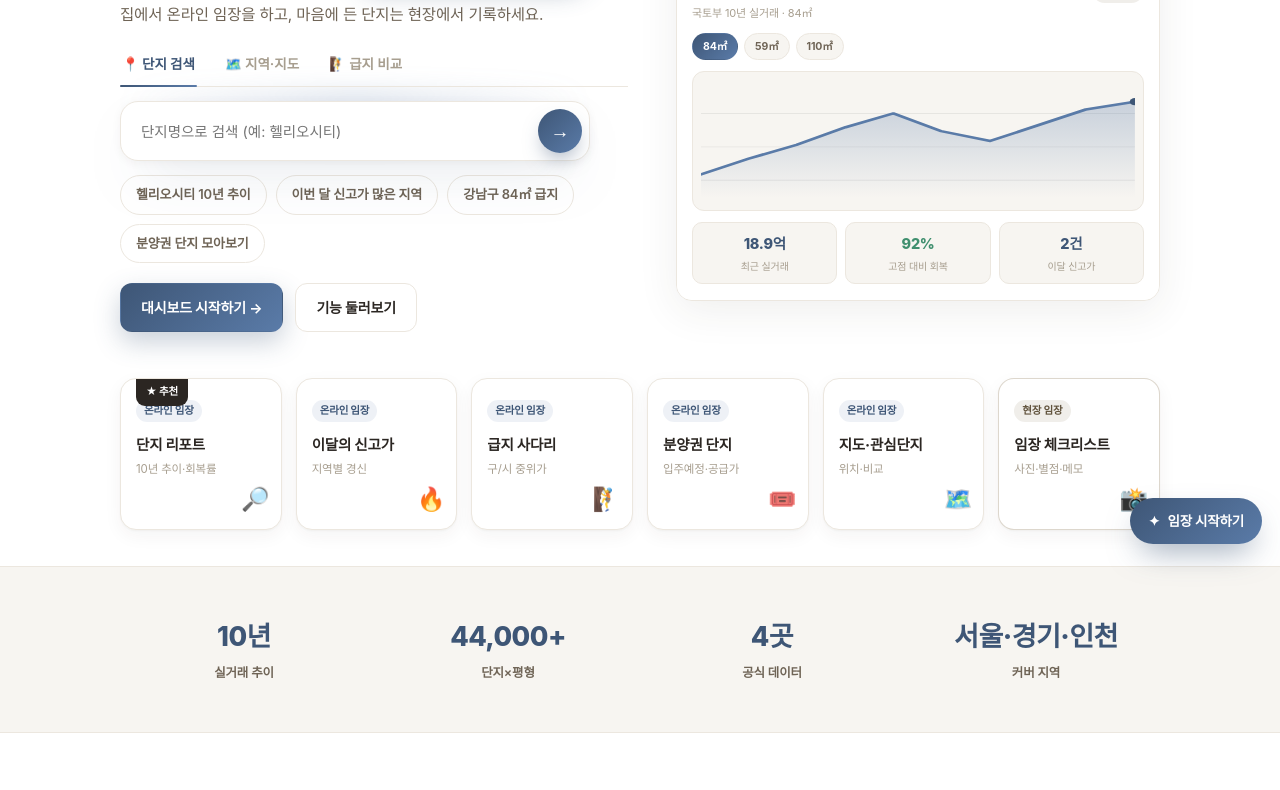
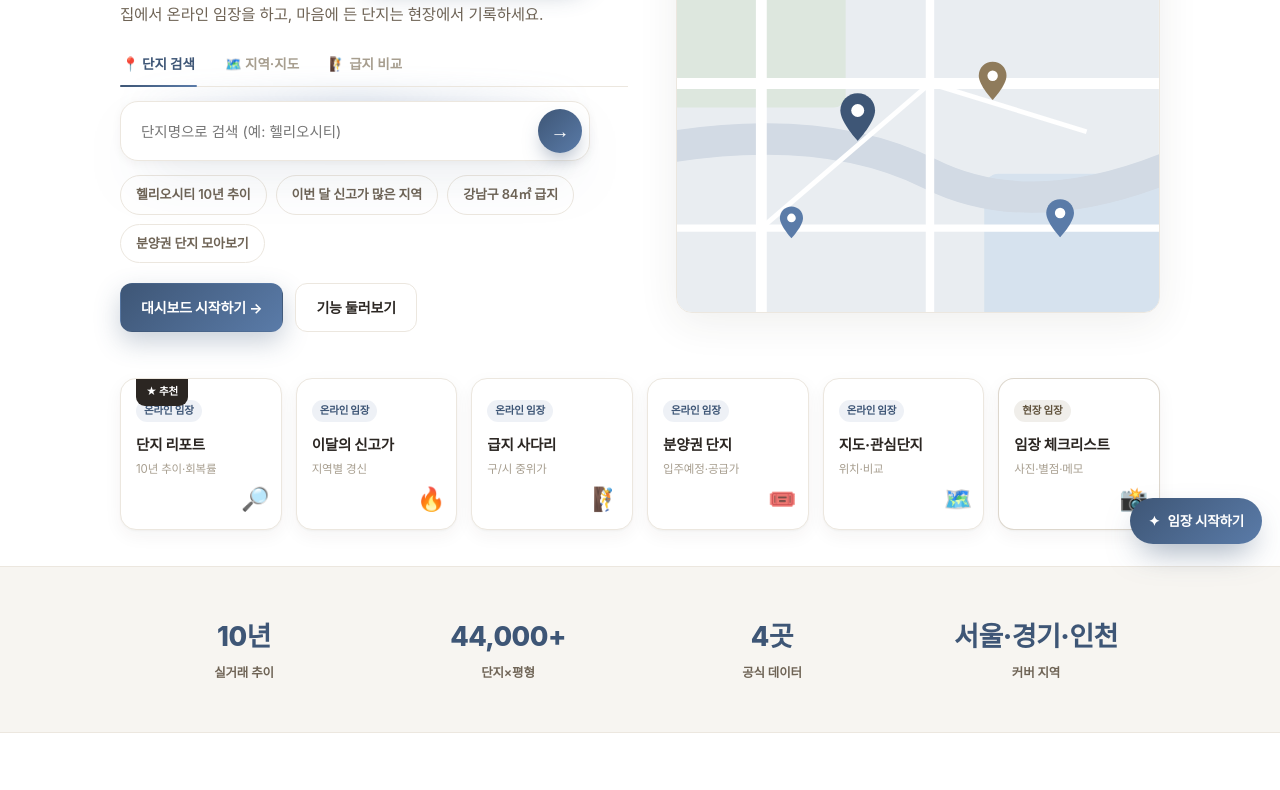
Before and after one commit to joseph-doran/sise-lab, a plain HTML site: page index.html in a window 1280 px wide. Shown: the part 238-1028 px from the top of the page. Drawn offline with Linux system fonts and the light colour scheme; a web font is replaced by a local one.

Commit message:
히어로 우측을 지도 이미지 슬롯(assets/map-hero.png)+지도 플레이스홀더로 교체
Co-Authored-By: Claude Opus 4.8 <noreply@anthropic.com>

```diff
--- a/index.html
+++ b/index.html
@@ -249,6 +249,10 @@
   .mock-stats>div{background:var(--bg2); border:1px solid var(--line); border-radius:10px; padding:9px 5px}
   .ms-n{font-size:14.5px; font-weight:800; color:var(--brand); letter-spacing:-.02em}
   .ms-n.up{color:#3f8f6e} .ms-l{font-size:10px; color:var(--mut); margin-top:2px}
+  /* 지도 플레이스홀더 */
+  .mapmock{display:none; line-height:0}
+  .mapmock svg{display:block; width:100%; height:auto}
+  .mapimg{display:block; width:100%; height:auto}
 </style>
 </head>
 <body>
@@ -304,26 +308,24 @@
 
     <div class="hshot">
       <div class="frame">
-        <div class="top"><i></i><i></i><i></i><span class="url">임장플러스 · 온라인 임장</span></div>
-        <div class="mock">
-          <div class="mock-head"><div><div class="mh-t">단지 리포트</div><div class="mh-s">국토부 10년 실거래 · 84㎡</div></div><span class="mh-badge">⭐ 관심</span></div>
-          <div class="mock-chips"><span class="mc on">84㎡</span><span class="mc">59㎡</span><span class="mc">110㎡</span></div>
-          <div class="mock-chart">
-            <svg viewBox="0 0 300 120" width="100%" height="118" preserveAspectRatio="none" aria-hidden="true">
-              <defs><linearGradient id="mg" x1="0" x2="0" y1="0" y2="1"><stop offset="0" stop-color="#5A7BA8" stop-opacity=".30"/><stop offset="1" stop-color="#5A7BA8" stop-opacity="0"/></linearGradient></defs>
-              <line x1="0" y1="34" x2="300" y2="34" stroke="rgba(130,130,130,.14)" stroke-width="1"/>
-              <line x1="0" y1="68" x2="300" y2="68" stroke="rgba(130,130,130,.14)" stroke-width="1"/>
-              <line x1="0" y1="102" x2="300" y2="102" stroke="rgba(130,130,130,.14)" stroke-width="1"/>
-              <path d="M0,96 L33,80 L66,66 L100,48 L133,34 L166,52 L200,62 L233,46 L266,30 L300,22 L300,120 L0,120 Z" fill="url(#mg)"/>
-              <polyline points="0,96 33,80 66,66 100,48 133,34 166,52 200,62 233,46 266,30 300,22" fill="none" stroke="#5A7BA8" stroke-width="2.6" stroke-linejoin="round" stroke-linecap="round"/>
-              <circle cx="300" cy="22" r="3.6" fill="#3E5676"/>
-            </svg>
-          </div>
-          <div class="mock-stats">
-            <div><div class="ms-n">18.9억</div><div class="ms-l">최근 실거래</div></div>
-            <div><div class="ms-n up">92%</div><div class="ms-l">고점 대비 회복</div></div>
-            <div><div class="ms-n">2건</div><div class="ms-l">이달 신고가</div></div>
-          </div>
+        <div class="top"><i></i><i></i><i></i><span class="url">임장플러스 · 지도</span></div>
+        <img class="mapimg" src="assets/map-hero.png" alt="임장플러스 지도" onerror="this.style.display='none';this.nextElementSibling.style.display='block'" />
+        <div class="mapmock">
+          <svg viewBox="0 0 400 300" width="100%" preserveAspectRatio="xMidYMid slice" aria-hidden="true">
+            <rect width="400" height="300" fill="#e9edf1"/>
+            <rect x="-10" y="20" width="150" height="110" rx="10" fill="#dde7de"/>
+            <rect x="255" y="185" width="165" height="130" rx="12" fill="#d6e2ee"/>
+            <path d="M-20 165 Q120 140 210 185 T430 170" stroke="#d2dae4" stroke-width="26" fill="none"/>
+            <path d="M70 -10 V320" stroke="#ffffff" stroke-width="9"/>
+            <path d="M210 -10 V320" stroke="#ffffff" stroke-width="7"/>
+            <path d="M-10 110 H410" stroke="#ffffff" stroke-width="9"/>
+            <path d="M-10 230 H410" stroke="#ffffff" stroke-width="6"/>
+            <path d="M70 230 L210 110 L340 150" stroke="#ffffff" stroke-width="4" fill="none"/>
+            <g transform="translate(150 118) scale(.9)"><path d="M0 0c-9 0-16 7-16 16 0 11 16 28 16 28s16-17 16-28c0-9-7-16-16-16z" fill="#3E5676"/><circle cx="0" cy="16" r="6" fill="#fff"/></g>
+            <g transform="translate(262 92) scale(.72)"><path d="M0 0c-9 0-16 7-16 16 0 11 16 28 16 28s16-17 16-28c0-9-7-16-16-16z" fill="#8F7B5B"/><circle cx="0" cy="16" r="6" fill="#fff"/></g>
+            <g transform="translate(318 206) scale(.72)"><path d="M0 0c-9 0-16 7-16 16 0 11 16 28 16 28s16-17 16-28c0-9-7-16-16-16z" fill="#5A7BA8"/><circle cx="0" cy="16" r="6" fill="#fff"/></g>
+            <g transform="translate(95 212) scale(.6)"><path d="M0 0c-9 0-16 7-16 16 0 11 16 28 16 28s16-17 16-28c0-9-7-16-16-16z" fill="#5A7BA8"/><circle cx="0" cy="16" r="6" fill="#fff"/></g>
+          </svg>
         </div>
       </div>
     </div>
```
